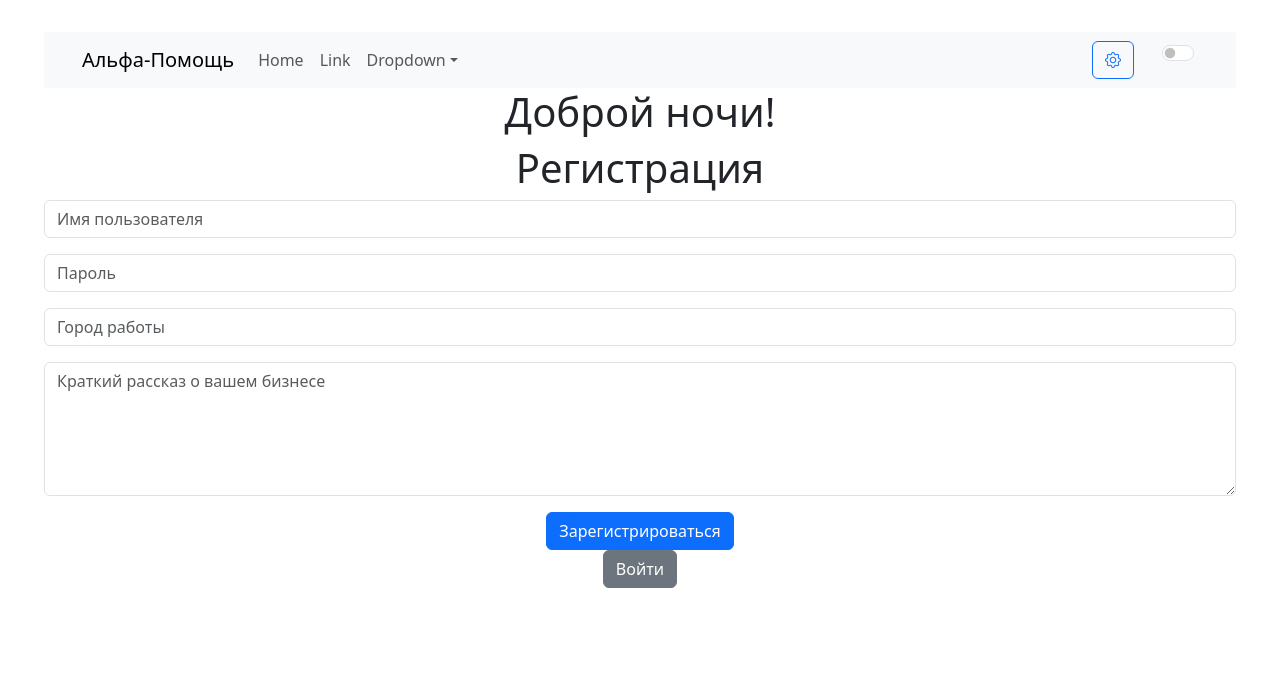
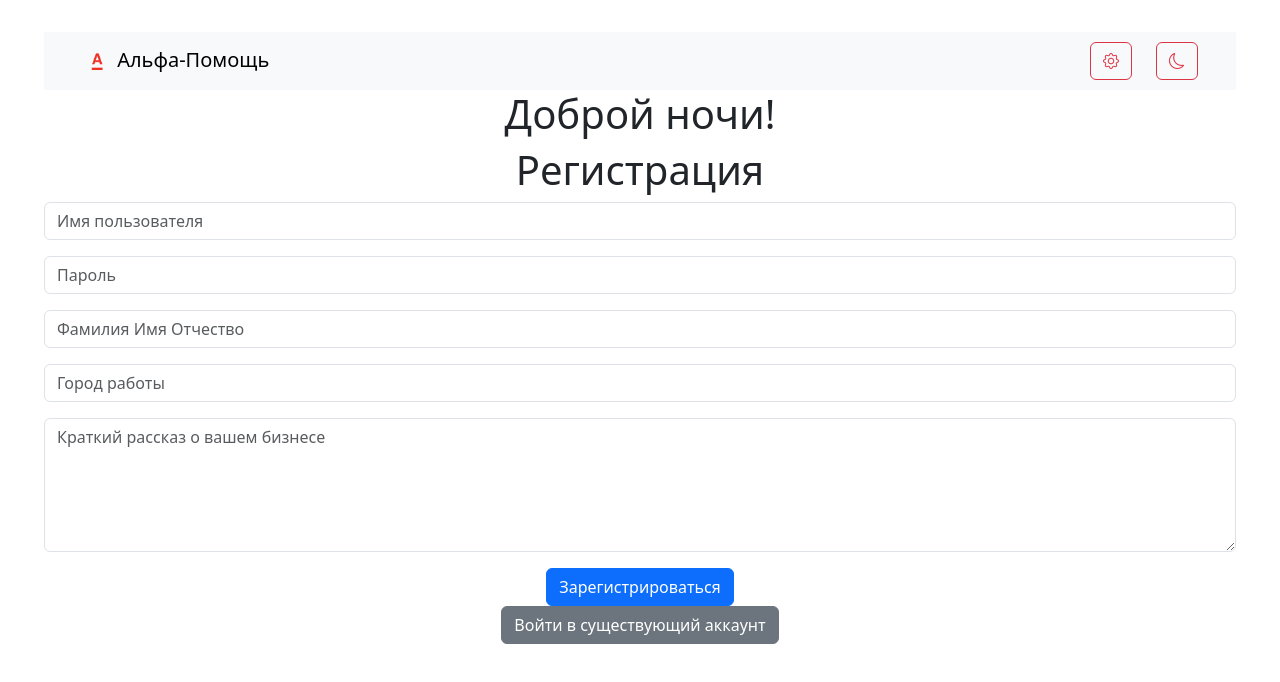
Before and after one commit to JLirik/alpha_hack_copilot, a React (Vite) app in the folder client/: page /reg in a window 1280 px wide. Shown: the top 682 px of the page. Built offline with nearby package versions, Linux system fonts and the light colour scheme.

Commit message:
Major overall improvements + first build

```diff
--- a/client/src/Header.jsx
+++ b/client/src/Header.jsx
@@ -1,5 +1,5 @@
 import './App.css'
-import { Col, Container, Form, Nav, Navbar, NavDropdown, Row, Button } from 'react-bootstrap';
+import { Col, Container, Form, Nav, Navbar, NavDropdown, Row, Button, ToggleButton } from 'react-bootstrap';
 
 function Header({ themeHandle }) {
     const handleChange = (event) => {
@@ -28,42 +28,37 @@ function Header({ themeHandle }) {
         <>
             <Navbar expand="lg" className="bg-body-tertiary">
                 <Container>
-                    <Navbar.Brand href="/">Альфа-Помощь</Navbar.Brand>
+                    <Navbar.Brand href="/">
+                        <img
+                            alt="Логотип Альфа-банка"
+                            src="././image.png"
+                            width="30"
+                            height="30"
+                            className="d-inline-block align-center"
+                        />{' '}
+                        Альфа-Помощь
+                    </Navbar.Brand>
 
-                    <Navbar.Toggle aria-controls="basic-navbar-nav" />
-                    <Navbar.Collapse id="basic-navbar-nav">
-                        <Nav className="me-auto">
-                            <Nav.Link href="#home">Home</Nav.Link>
-                            <Nav.Link href="#link">Link</Nav.Link>
-                            <NavDropdown title="Dropdown" id="basic-nav-dropdown">
-                                <NavDropdown.Item href="#action/3.1">Action</NavDropdown.Item>
-                                <NavDropdown.Item href="#action/3.2">
-                                    Another action
-                                </NavDropdown.Item>
-                                <NavDropdown.Item href="#action/3.3">Something</NavDropdown.Item>
-                                <NavDropdown.Divider />
-                                <NavDropdown.Item href="#action/3.4">
-                                    Separated link
-                                </NavDropdown.Item>
-                            </NavDropdown>
-                        </Nav>
                     <Form>
                         <Row>
                             <Col xs="auto">
-                                    <Button variant="outline-primary" href='/settings'>
+                                <Button variant="outline-danger" href='/settings'>
                                     <i className="bi bi-gear"></i>
                                 </Button>
                             </Col>
                             <Col xs="auto">
-                                    <Form.Switch
-                                        id="theme-switch"
+                                <ToggleButton id='toggle-check'
+                                type="checkbox"
+                                variant="outline-danger"
                                     onChange={handleChange}
+                                    className="d-inline-block align-top"
                                     checked={localStorage.getItem("theme") == "dark"}
-                                    />
+                                >
+                                    <i className="bi bi-moon"></i>
+                                </ToggleButton>
                             </Col>
                         </Row>
                     </Form>
-                    </Navbar.Collapse>
                 </Container>
             </Navbar>
             <h1>{greeting + last_part}</h1>
--- a/client/src/routes/Login.jsx
+++ b/client/src/routes/Login.jsx
@@ -11,6 +11,7 @@ function Login() {
     const [errorMessage, setErrorMessage] = useState(null);
 
     const [theme, setTheme] = useState(localStorage.getItem('theme'));
+    document.querySelector("body").setAttribute("data-bs-theme", theme);
 
     const sentAuth = async (event) => {
         event.preventDefault();
@@ -28,7 +29,7 @@ function Login() {
                 },
                 body: JSON.stringify({ username, password })
             });
-
+            console.log(JSON.stringify({ username, password }));
             if (response.status === 200) {
                 const data = await response.json();
                 console.log(data)
--- a/client/src/routes/Register.jsx
+++ b/client/src/routes/Register.jsx
@@ -1,44 +1,72 @@
 import { useState } from 'react';
 import { Container, Form, Button } from 'react-bootstrap';
 import Header from "../Header";
+import { useNavigate } from 'react-router';
+import { useDispatch } from 'react-redux';
+import { setAccessToken } from './methods/authSlice';
+
 
 function Register() {
+    const navigate = useNavigate();
+    const dispatch = useDispatch();
+
     const [theme, setTheme] = useState(localStorage.getItem('theme'));
+    document.querySelector("body").setAttribute("data-bs-theme", theme);
 
-    const sentReg = (formData) => {
-        token = fetch('http://127.0.0.1:4010/api/v1/reg', {
+    const sentReg = async (event) => {
+        const formData = new FormData(event.target);
+        const username = formData.get("login");
+        const password = formData.get("password");
+        const city = formData.get("city");
+        const business = formData.get("business");
+        const name = formData.get("name");
+        try {
+            event.preventDefault();
+
+            console.log(JSON.stringify({ username, password, city, name, business }));
+
+            const response = await fetch('http://127.0.0.1:4010/api/v1/reg', {
                 method: 'POST',
-            credentials: 'include',
                 headers: {
                     'Content-Type': 'application/json',
                 },
-            body: JSON.stringify({ user: localStorage.getItem("username") })
-        })
-            .then(response => {
-                if (response.status == 200) return response.json().accessToken;
-                else return null;
-            })
-        if (!token) throw Error.Authorization;
-
-        return token;
+                body: JSON.stringify({ username, password, city, name, business })
+            });
+            if (response.status === 200) {
+                const data = await response.json();
+                const token = data.accessToken;
+                dispatch(setAccessToken(token));
+                navigate('/');
+            } else if (response.status === 401) {
+                alert("Неверный пароль");
+            } else {
+                alert("Пользователь не найден");
             }
+        } catch (err) {
+            console.error(err);
+            alert("Ошибка сети");
+        }
+    };
 
     return (
         <Container fluid data-bs-theme={theme}>
             <Header themeHandle={setTheme} />
             <h1>Регистрация</h1>
-            <Form action={sentReg}>
+            <Form onSubmit={sentReg}>
                 <Form.Group className="mb-3">
-                    <Form.Control type="login" required placeholder="Имя пользователя" />
+                    <Form.Control type="login" name='login' required placeholder="Имя пользователя" />
                 </Form.Group>
                 <Form.Group className="mb-3">
-                    <Form.Control type='password' required placeholder="Пароль" />
+                    <Form.Control type='password' name='password' required placeholder="Пароль" />
                 </Form.Group>
                 <Form.Group className="mb-3">
-                    <Form.Control placeholder="Город работы" />
+                    <Form.Control name='name' required placeholder="Фамилия Имя Отчество" />
                 </Form.Group>
                 <Form.Group className="mb-3">
-                    <Form.Control as={'textarea'} rows={5} placeholder="Краткий рассказ о вашем бизнесе" />
+                    <Form.Control name='city' placeholder="Город работы" />
+                </Form.Group>
+                <Form.Group className="mb-3">
+                    <Form.Control as={'textarea'} rows={5} name='business' placeholder="Краткий рассказ о вашем бизнесе" />
                 </Form.Group>
                 <Form.Group>
                     <Button variant="primary" type='submit'>
@@ -46,8 +74,8 @@ function Register() {
                     </Button>
                 </Form.Group>
                 <Form.Group>
-                    <Button variant="secondary" href='/reg'>
-                        Войти
+                    <Button variant="secondary" href='/auth'>
+                        Войти в существующий аккаунт
                     </Button>
                 </Form.Group>
             </Form>
--- a/client/src/routes/Settings.jsx
+++ b/client/src/routes/Settings.jsx
@@ -1,20 +1,81 @@
-import { Container, Form, Button } from 'react-bootstrap';
+import { useEffect, useState } from 'react';
+import { Container, Form, Button, Spinner } from 'react-bootstrap';
+import { useNavigate } from 'react-router';
+import fetcher from './methods/Fetcher';
+import { AuthorizationError, RegistrationError } from './components/Errors';
+
 
 function Settings() {
-    return (<>
+    const [settings, setSettings] = useState();
+
+    useEffect(() => {
+        async function loadSettings() {
+            try {
+                const response = await fetcher('settings', {}, 'GET');
+                if (response) {
+                    console.log(response);
+                    setSettings(response);
+                }
+            } catch (err) {
+                console.error(err);
+                alert('Неизвестная ошибка')
+            }
+        }
+
+        loadSettings()
+    }, [])
+
+    const updateSettings = async (event) => {
+        const formData = new FormData(event.target);
+        const username = formData.get("login");
+        const password = formData.get("password");
+        const city = formData.get("city");
+        const business = formData.get("business");
+        const name = formData.get("name");
+
+        try {
+            event.preventDefault();
+
+            console.log(JSON.stringify({ username, password, city, name, business }));
+
+            const response = await fetcher('settings', 'GET');
+            if (response) {
+                const data = await response.json();
+                console.log(data);
+            }
+        } catch (err) {
+            console.error(err);
+            if (err === AuthorizationError) {
+                alert("Неверный пароль");
+            } else if (err === RegistrationError) {
+                alert("Пользователь не найден");
+            } else {
+                alert('Неизвестная ошибка')
+            }
+        }
+    };
+
+    return (settings ?
+        <>
             <h1>Настройки</h1>
-        <Form>
+            <Form onSubmit={updateSettings}>
                 <Form.Group className="mb-3">
-                <Form.Control type="login" required placeholder="Имя пользователя" />
+                    <Form.Control type="login" defaultValue={settings.username} name='login' required placeholder="Имя пользователя" />
                 </Form.Group>
                 <Form.Group className="mb-3">
-                <Form.Control type='password' required placeholder="Пароль" />
+                    <Form.Control type='password' name='password' required placeholder="Новый пароль (если хотите поменять)" />
                 </Form.Group>
                 <Form.Group className="mb-3">
-                <Form.Control placeholder="Город работы" />
+                    <Form.Control defaultValue={settings.name} name='name' required placeholder="Фамилия Имя Отчество" />
                 </Form.Group>
                 <Form.Group className="mb-3">
-                <Form.Control as={'textarea'} rows={5} placeholder="Краткий рассказ о вашем бизнесе" />
+                    <Form.Control defaultValue={settings.city} name='city' placeholder="Город работы" />
+                </Form.Group>
+                <Form.Group className="mb-3">
+                    <Form.Control as={'textarea'} rows={5} defaultValue={settings.business} name='business' placeholder="Краткий рассказ о вашем бизнесе" />
+                </Form.Group>
+                <Form.Group className="mb-3">
+                    <Form.Control type='password' name='curr_password' required placeholder="Старый пароль для подтверждения" />
                 </Form.Group>
                 <Form.Group>
                     <Button variant="primary" type='submit'>
@@ -22,12 +83,17 @@ function Settings() {
                     </Button>
                 </Form.Group>
                 <Form.Group>
-                <Button variant="secondary" href='/settings'>
+                    <Button variant="secondary" href='/'>
                         Отменить изменения
                     </Button>
                 </Form.Group>
+                <Form.Group>
+                    <Button variant="danger" href='/auth'>
+                        Выйти из аккаунта
+                    </Button>
+                </Form.Group>
             </Form>
-    </>)
+        </> : <Spinner animation="border" />)
 }
 
-export default Settings
+export default Settings;
--- a/client/src/routes/components/HistoryItem.jsx
+++ b/client/src/routes/components/HistoryItem.jsx
@@ -5,7 +5,7 @@ export default function HistoryItem({ item }) {
     const [open, setOpen] = useState(false);
     const contentRef = useRef(null);
     const [height, setHeight] = useState("0px");
-
+    console.log(item);
     useEffect(() => {
         if (open) {
             setHeight(`${contentRef.current.scrollHeight}px`);
@@ -21,11 +21,11 @@ export default function HistoryItem({ item }) {
         >
             <div className="history-header">
                 <div className="history-item-time">
-                    {new Date(item.timestamp).toLocaleString()}
+                    {new Date(item.createdAt).toLocaleDateString()}
                 </div>
 
                 <div className="history-item-query">
-                    {item.query}
+                    {item.prompt}
                 </div>
 
                 <div className={`arrow ${open ? "rotated" : ""}`}>▸</div>
```
Also changed, not shown: client/src/routes/methods/Fetcher.js (+6 -4 lines), 63 other files (tests, documents, lock files or other folders). Lines whose indentation alone changed are shown as unchanged.
